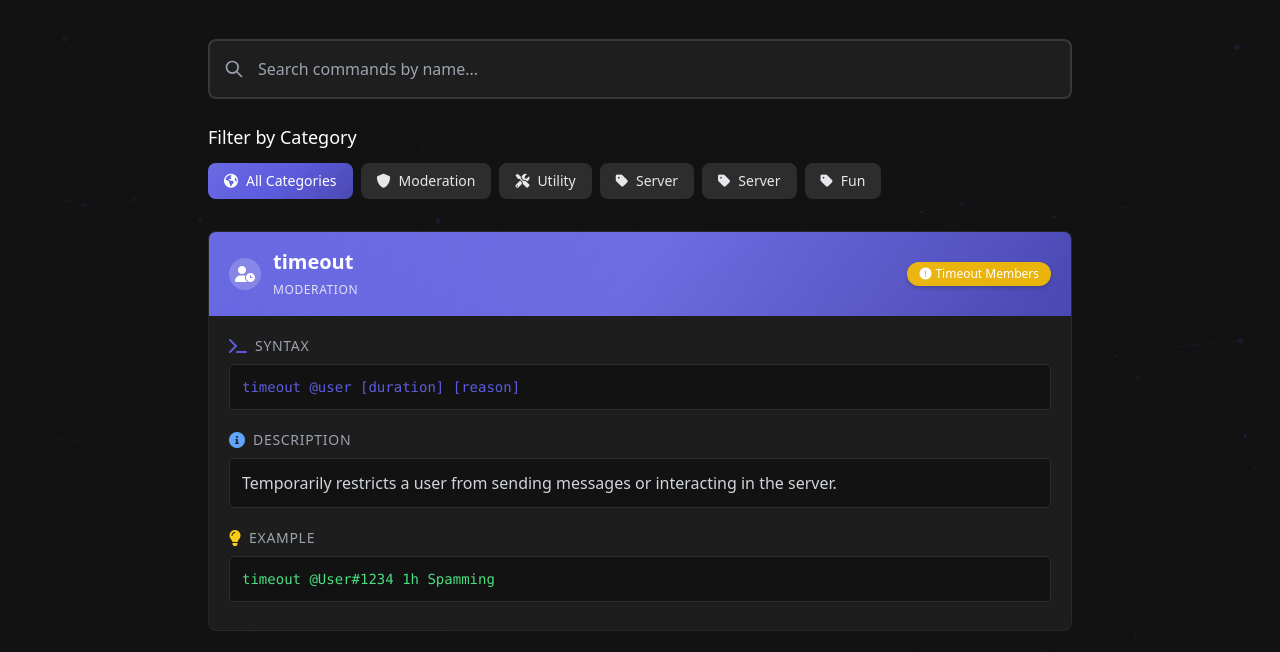
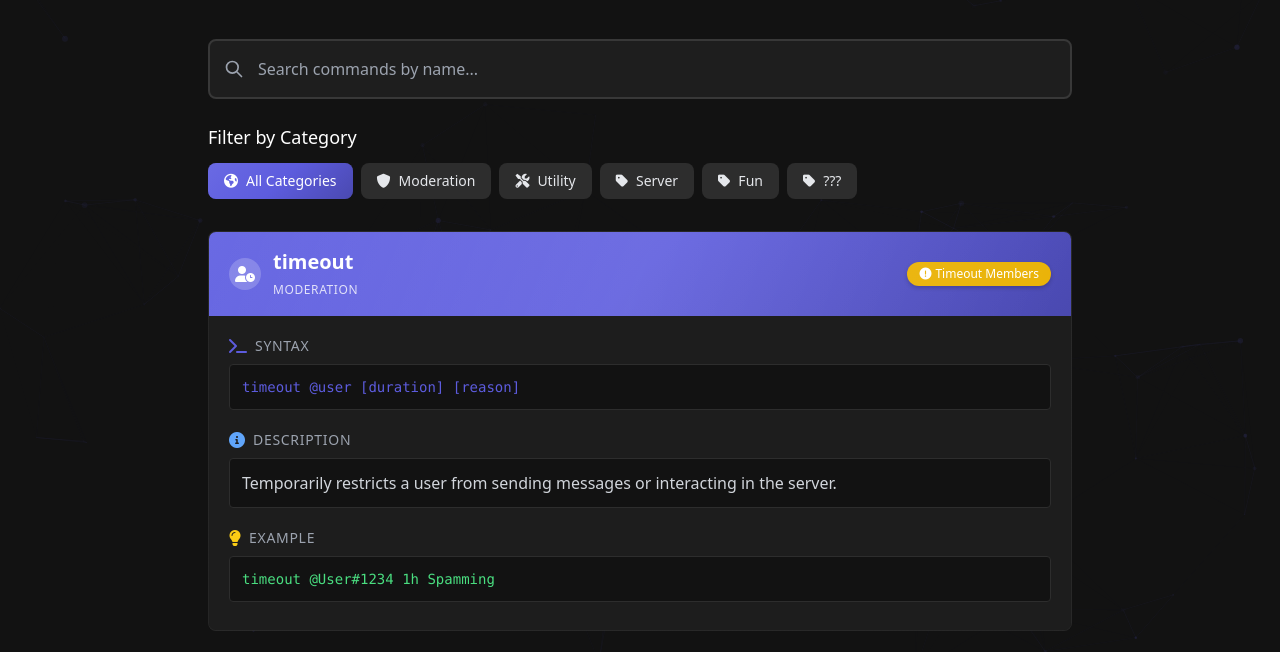
Before and after one commit to VXP-ui/MochaCommands, a plain HTML site: page index.html in a window 1280 px wide. Shown: the part 125-777 px from the top of the page. Drawn offline with nearby package versions, Linux system fonts and the light colour scheme; animation ran at ten frames a second.

Commit message:
Update index.html

```diff
--- a/index.html
+++ b/index.html
@@ -658,7 +658,7 @@
                 description: "remove a roles icon",
                 example: "roleiconremove @role",
                 permission: "Manage Roles",
-                category: "Server",
+                category: "server",
                 icon: "fa-user-check"
              },
              {
@@ -697,12 +697,21 @@
                 category: "fun",
                 icon: "fa-user-check"
              },
+            {
+                name: "say v2",
+                syntax: "sayv2",
+                description: "improved say",
+                example: "sayv2 [content]",
+                permission: "Manage Server",
+                category: "fun",
+                icon: "fa-user-check"
+             },
              {
                 name: "viewpermissions role/user",
                 syntax: "viewpermissions",
                 description: "View a role or users permissions",
                 example: "viewpermissions user @yn.bando",
-                permission: "none",
+                permission: "None",
                 category: "utility",
                 icon: "fa-user-check"
              },
@@ -756,8 +765,35 @@
                 syntax: "Donate",
                 description: "Link to where you can donate!",
                 example: "Donate",
-                permission: "none",
+                permission: "None",
                 category: "utility",
+                icon: "fa-user-check"
+             },
+            {
+                name: "Remind",
+                syntax: "remind",
+                description: "remind yourself something",
+                example: "remind [content] [time]",
+                permission: "None",
+                category: "fun",
+                icon: "fa-user-check"
+             },
+            {
+                name: "Nicknmae",
+                syntax: "nickname",
+                description: "Change ones nickname",
+                example: "nickname @user user123",
+                permission: "Manage Nicknames",
+                category: "moderation",
+                icon: "fa-user-check"
+             },
+            {
+                name: "Permnick",
+                syntax: "secret",
+                description: "???",
+                example: "???",
+                permission: "???",
+                category: "???",
                 icon: "fa-user-check"
              },
         ];
```
